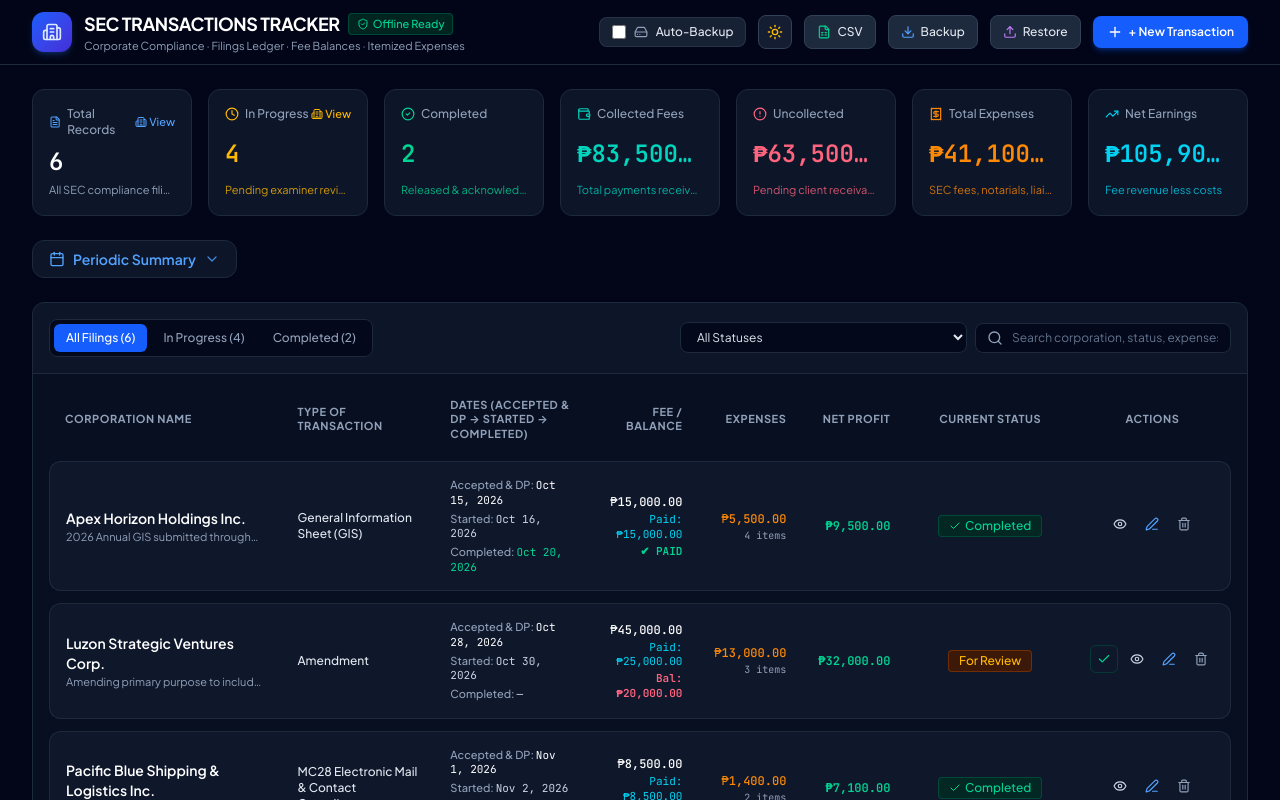
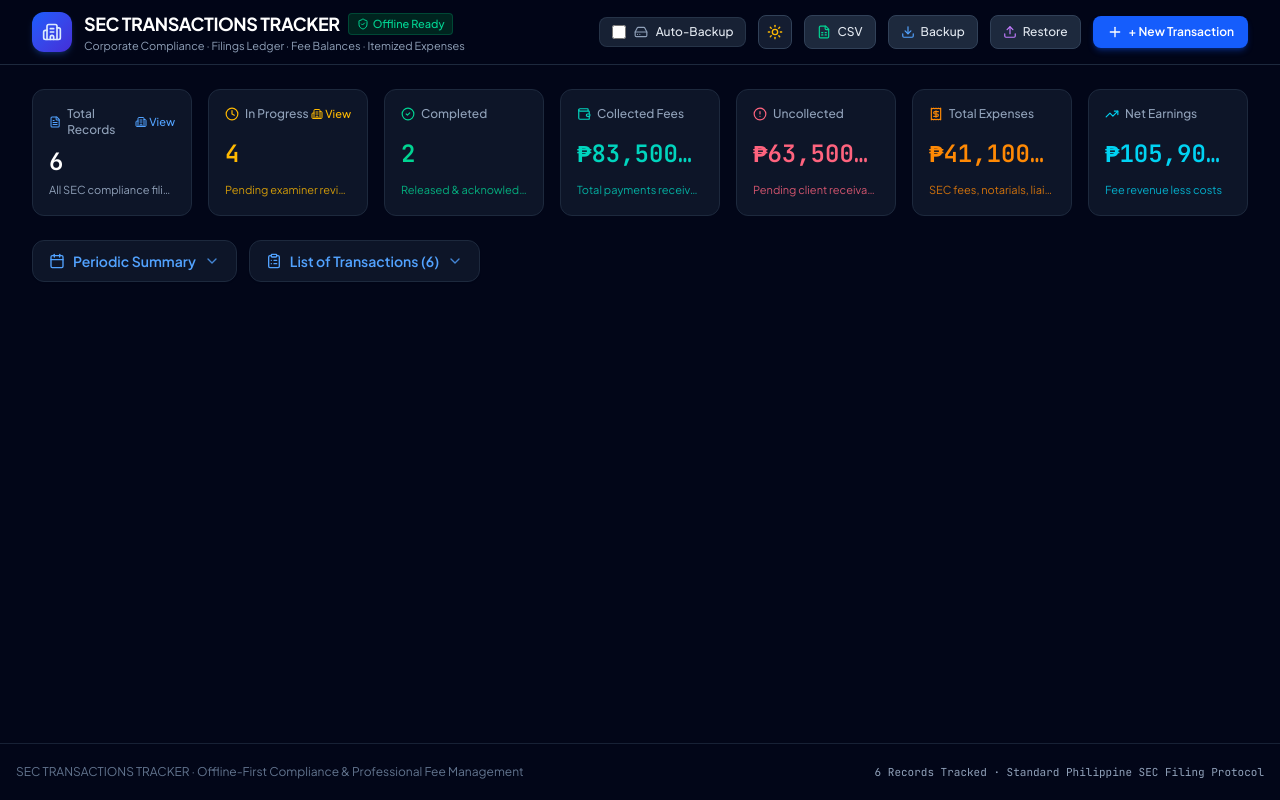
Before and after one commit to janssenbel/my-sec-tracker.ai, a React (Vite) app: page / in a window 1280 px wide. Shown: the top 800 px of the page. Built offline with nearby package versions, Linux system fonts and the light colour scheme.

Commit message:
feat: add collapsible transaction list view
Introduce a toggleable transactions list component to the dashboard to improve navigation and accessibility of records, allowing users to view and hide the transaction table on demand.

```diff
--- a/src/App.tsx
+++ b/src/App.tsx
@@ -13,7 +13,7 @@ import {
   downloadJSONBackup,
   normalizeRecord
 } from './utils/formatters';
-import { CheckCircle2, AlertCircle, Info, X, RefreshCw, Calendar, ChevronDown, ChevronUp } from 'lucide-react';
+import { CheckCircle2, AlertCircle, Info, X, RefreshCw, Calendar, ChevronDown, ChevronUp, ClipboardList } from 'lucide-react';
 
 const STORAGE_KEY = 'sec_tracker_records_v1';
 const THEME_KEY = 'sec_tracker_theme';
@@ -134,6 +134,7 @@ function MainApp() {
   const [corporationsFilterType, setCorporationsFilterType] = useState<'all' | 'active'>('all');
   const [preselectedCorporation, setPreselectedCorporation] = useState<string | undefined>(undefined);
   const [showPeriodicSummary, setShowPeriodicSummary] = useState<boolean>(false);
+  const [showTransactionsList, setShowTransactionsList] = useState<boolean>(false);
 
   // Notification toast
   const [toast, setToast] = useState<{ message: string; type: 'success' | 'info' | 'error' } | null>(null);
@@ -372,37 +373,56 @@ function MainApp() {
           }}
         />
 
-        {/* Periodic Summary Tab Toggle & Collapsible Tab Content (Hidden by Default) */}
-        <div className="space-y-3">
-          <div className="flex items-center justify-between">
+        {/* Collapsible Tabs Bar: Periodic Summary & List of Transactions (Both Hidden by Default, Side-by-Side) */}
+        <div className="space-y-4">
+          <div className="grid grid-cols-2 sm:flex sm:flex-row items-center gap-2 sm:gap-3">
             <button
               type="button"
               onClick={() => setShowPeriodicSummary(prev => !prev)}
-              className={`inline-flex items-center gap-2 px-4 py-2 rounded-xl border text-xs sm:text-sm font-semibold transition-all cursor-pointer shadow-xs ${
+              className={`inline-flex items-center justify-center gap-1.5 sm:gap-2 px-2.5 sm:px-4 py-2.5 rounded-xl border text-xs sm:text-sm font-semibold transition-all cursor-pointer shadow-xs whitespace-nowrap ${
                 showPeriodicSummary
                   ? 'bg-blue-600 text-white border-blue-500 shadow-blue-600/20'
                   : 'bg-slate-900/90 hover:bg-slate-800 text-blue-400 hover:text-blue-300 border-slate-800 hover:border-blue-500/40'
               }`}
             >
-              <Calendar className="w-4 h-4" />
-              <span>{showPeriodicSummary ? 'Hide Periodic Summary' : 'Periodic Summary'}</span>
+              <Calendar className="w-3.5 h-3.5 sm:w-4 sm:h-4 shrink-0" />
+              <span className="truncate">Periodic Summary</span>
               {showPeriodicSummary ? (
-                <ChevronUp className="w-4 h-4" />
+                <ChevronUp className="w-3.5 h-3.5 sm:w-4 sm:h-4 shrink-0" />
               ) : (
-                <ChevronDown className="w-4 h-4 opacity-80" />
+                <ChevronDown className="w-3.5 h-3.5 sm:w-4 sm:h-4 opacity-80 shrink-0" />
+              )}
+            </button>
+
+            <button
+              type="button"
+              onClick={() => setShowTransactionsList(prev => !prev)}
+              className={`inline-flex items-center justify-center gap-1.5 sm:gap-2 px-2.5 sm:px-4 py-2.5 rounded-xl border text-xs sm:text-sm font-semibold transition-all cursor-pointer shadow-xs whitespace-nowrap ${
+                showTransactionsList
+                  ? 'bg-blue-600 text-white border-blue-500 shadow-blue-600/20'
+                  : 'bg-slate-900/90 hover:bg-slate-800 text-blue-400 hover:text-blue-300 border-slate-800 hover:border-blue-500/40'
+              }`}
+            >
+              <ClipboardList className="w-3.5 h-3.5 sm:w-4 sm:h-4 shrink-0" />
+              <span className="truncate">List of Transactions ({records.length})</span>
+              {showTransactionsList ? (
+                <ChevronUp className="w-3.5 h-3.5 sm:w-4 sm:h-4 shrink-0" />
+              ) : (
+                <ChevronDown className="w-3.5 h-3.5 sm:w-4 sm:h-4 opacity-80 shrink-0" />
               )}
             </button>
           </div>
 
+          {/* Periodic Summary Panel (Hidden by Default) */}
           {showPeriodicSummary && (
             <PeriodicSummary
               records={records}
               onClose={() => setShowPeriodicSummary(false)}
             />
           )}
-        </div>
 
-        {/* Filings Data Table */}
+          {/* Filings Data Table / List of Transactions (Hidden by Default) */}
+          {showTransactionsList && (
             <TransactionTable
               records={records}
               onViewRecord={(record) => setViewingRecord(record)}
@@ -414,7 +434,10 @@ function MainApp() {
               onQuickSettle={handleQuickSettle}
               preselectedFilter={preselectedCorporation}
               onClearPreselectedFilter={() => setPreselectedCorporation(undefined)}
+              onClose={() => setShowTransactionsList(false)}
             />
+          )}
+        </div>
 
       </main>
 
@@ -462,6 +485,7 @@ function MainApp() {
         filterType={corporationsFilterType}
         onSelectCorporation={(corpName) => {
           setPreselectedCorporation(corpName);
+          setShowTransactionsList(true);
           showToast(`Filtered filings by ${corpName}`, 'info');
         }}
       />
--- a/src/components/TransactionTable.tsx
+++ b/src/components/TransactionTable.tsx
@@ -6,7 +6,8 @@ import {
   Trash2,
   Check,
   Calendar,
-  FileCheck2
+  FileCheck2,
+  ChevronUp
 } from 'lucide-react';
 import { SECTransaction, STANDARD_STATUSES } from '../types';
 import {
@@ -26,6 +27,7 @@ interface TransactionTableProps {
   onQuickSettle: (id: string) => void;
   preselectedFilter?: string;
   onClearPreselectedFilter?: () => void;
+  onClose?: () => void;
 }
 
 export const TransactionTable: React.FC<TransactionTableProps> = ({
@@ -35,7 +37,8 @@ export const TransactionTable: React.FC<TransactionTableProps> = ({
   onDeleteRecord,
   onQuickSettle,
   preselectedFilter,
-  onClearPreselectedFilter
+  onClearPreselectedFilter,
+  onClose
 }) => {
   const [searchQuery, setSearchQuery] = useState('');
   const [activeTab, setActiveTab] = useState<'all' | 'active' | 'completed'>('all');
@@ -287,6 +290,18 @@ export const TransactionTable: React.FC<TransactionTableProps> = ({
               </button>
             )}
           </div>
+
+          {onClose && (
+            <button
+              type="button"
+              onClick={onClose}
+              className="inline-flex items-center justify-center gap-1 px-2.5 py-1.5 rounded-lg bg-slate-800 hover:bg-slate-700 text-slate-300 hover:text-white text-xs font-medium transition-colors"
+              title="Hide List of Transactions"
+            >
+              <ChevronUp className="w-3.5 h-3.5" />
+              <span>Hide</span>
+            </button>
+          )}
         </div>
 
       </div>
```
Lines whose indentation alone changed are shown as unchanged.
